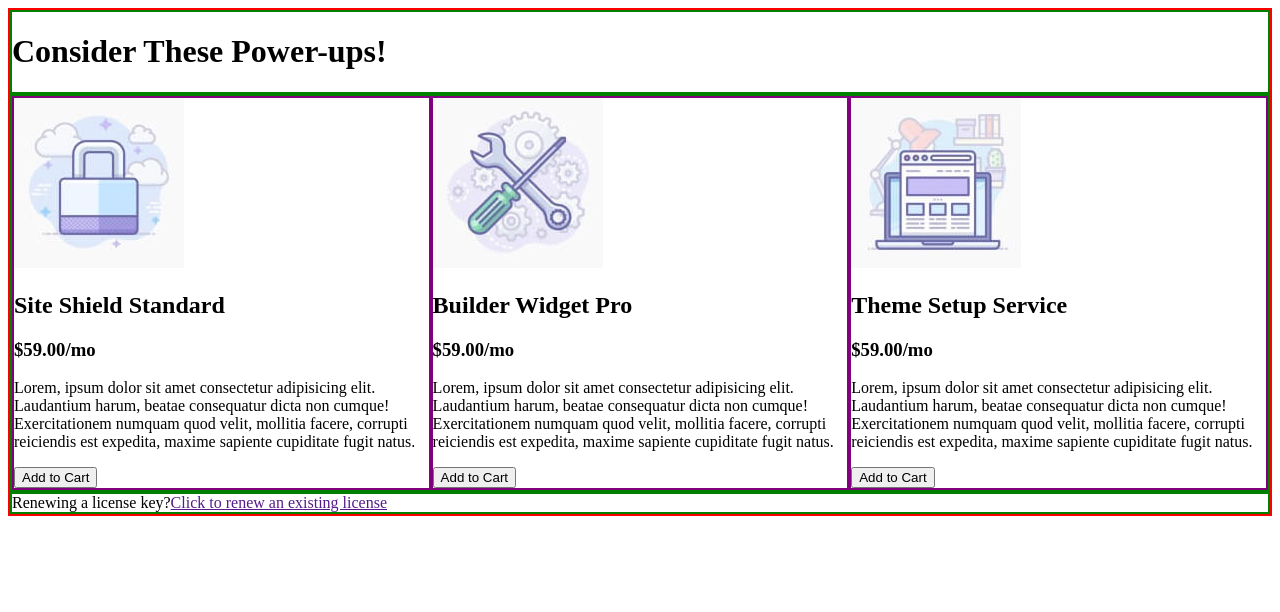
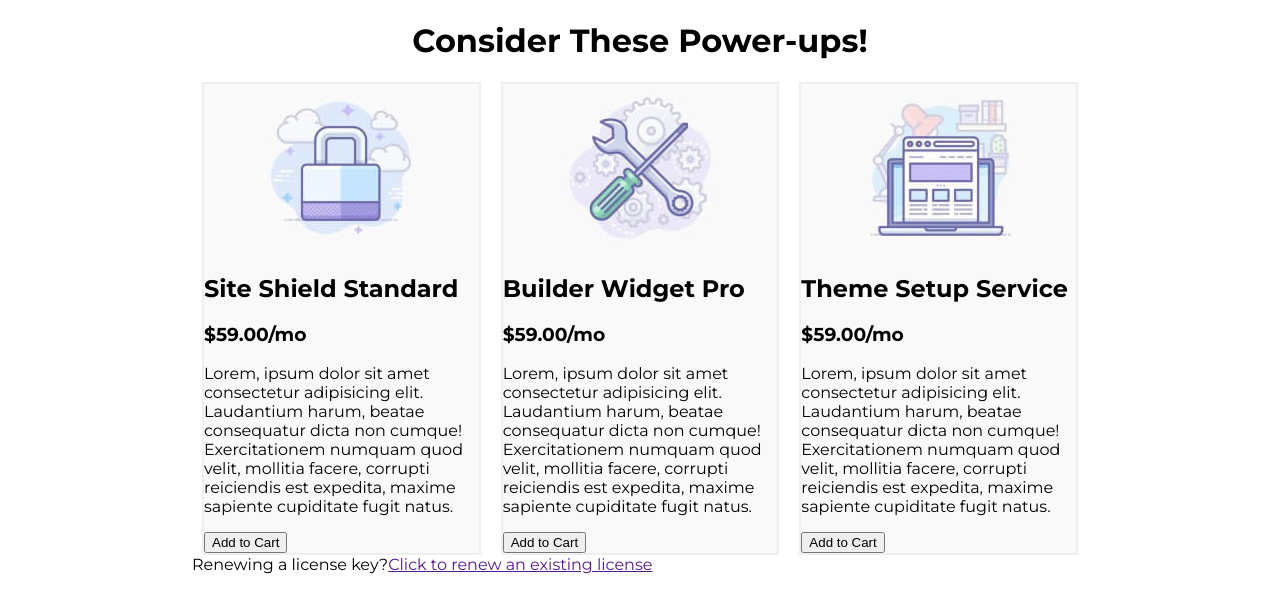
Before and after one commit to safeplace12345/CSS-Exercise-Recreate-PowerUps, a plain HTML site: page index.html in a window 1280 px wide. Drawn offline with Linux system fonts and the light colour scheme.

Commit message:
[ 05 ] Working on the columns.

```diff
--- a/index.html
+++ b/index.html
@@ -2,19 +2,31 @@
 <html lang="en">
 
 <head>
+    <link href="https://fonts.googleapis.com/css2?family=Montserrat:wght@100;400;700;900&display=swap" rel="stylesheet">
     <style>
         * {
             box-sizing: border-box;
         }
 
+        body {
+            font-family: 'Montserrat', sans-serif;
+        }
+
+        h1 {
+            text-align: center;
+        }
+
         main {
-            border: 2px solid red;
+            /* border: 2px solid red; */
+            width: 896px;
+            margin-left: auto;
+            margin-right: auto;
         }
 
         header,
         footer,
         section {
-            border: 2px solid green;
+            /* border: 2px solid green; */
         }
 
         section {
@@ -22,8 +34,17 @@
         }
 
         article {
-            border: 2px solid purple;
+            border: 2px solid #efefef;
             flex-basis: 33.33%;
+            background-color: #f9f9f9;
+            margin: 0 10px;
+            /* display: flex;
+            flex-direction: column;
+            align-items: center; */
+        }
+        article img {
+            display: block;
+            margin: 0 auto;
         }
     </style>
     <meta charset="UTF-8">
```
